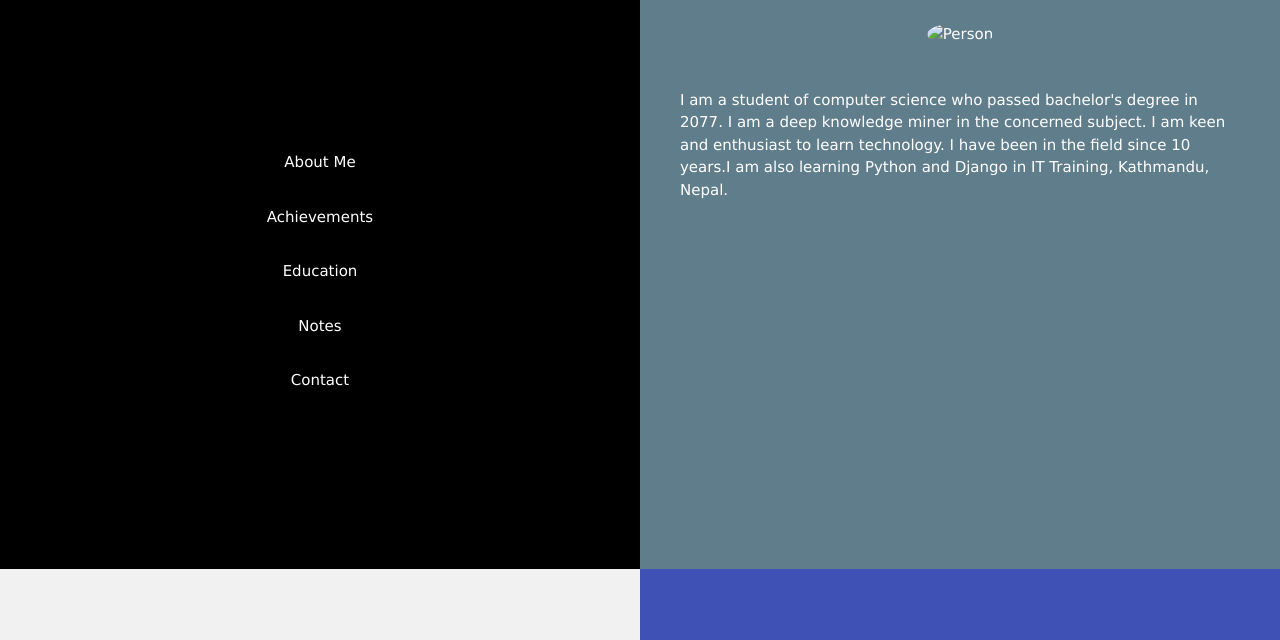
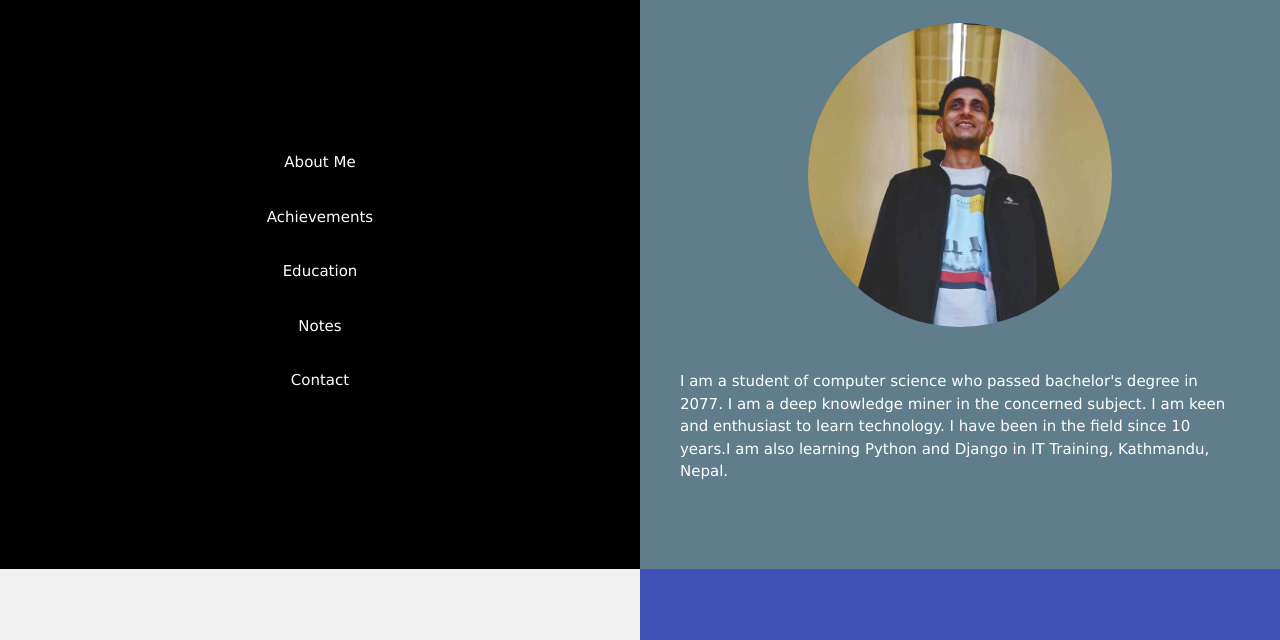
Before and after one commit to adhikarisunil/adhikarisunil.github.io, a plain HTML site: page index.html in a window 1280 px wide. Shown: the part 131-771 px from the top of the page. Drawn offline with nearby package versions, Linux system fonts and the light colour scheme.

Commit message:
add image

```diff
--- a/index.html
+++ b/index.html
@@ -23,7 +23,7 @@
   <div class="w3-half w3-blue-grey w3-container" style="height:700px">
     <div class="w3-padding-64 w3-center">
       <h1>About Me</h1>
-      <img src="Image/image4.jpg" class="w3-margin w3-circle" alt="Person" style="width:50%">
+      <img src="image.jpg" class="w3-margin w3-circle" alt="Person" style="width:50%">
       <div class="w3-left-align w3-padding-large">
         <p>I am a student of computer science who passed bachelor's degree in 2077. I am a deep knowledge miner in the concerned subject. I am keen and enthusiast to learn technology. I have been in the field since 10 years.I am also learning Python and Django in IT Training, Kathmandu, Nepal.</p>
       </div>
```
Also changed, not shown: image.jpg (added).
